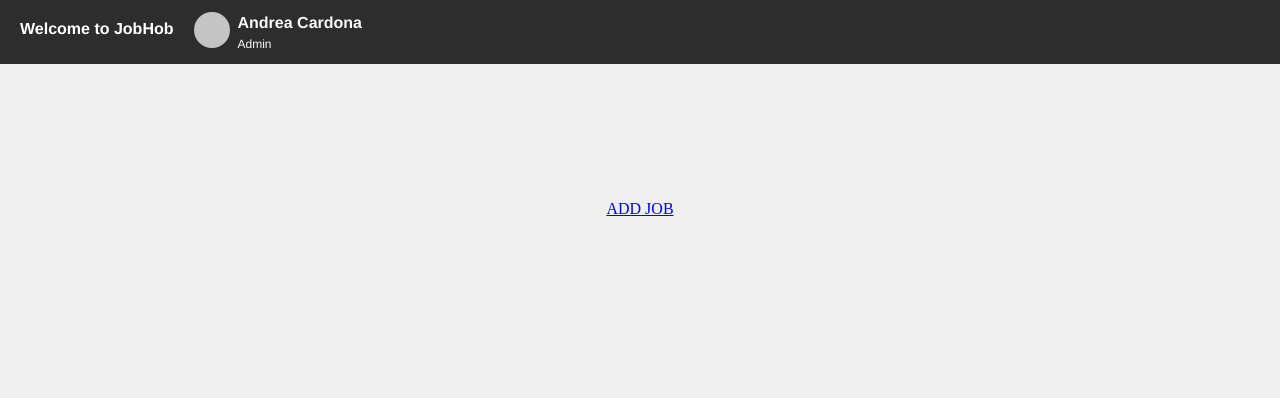
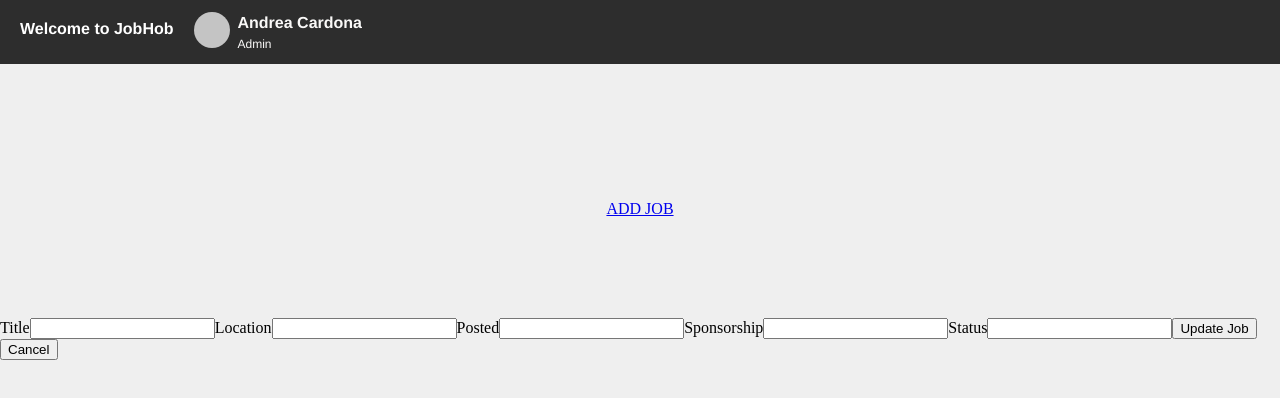
Before and after one commit to andreancardona/job-app, a React (Create React App) app: page /edit-job in a window 1280 px wide. Shown: the top 398 px of the page. Built offline with nearby package versions, Linux system fonts and the light colour scheme.

Commit message:
trying to figure out history

```diff
--- a/src/components/AddJob.js
+++ b/src/components/AddJob.js
@@ -41,7 +41,6 @@ const AddJob = (props) => {
       <button onClick={() => props.setEditing(false)} className="edit-button">
         Cancel
       </button>
-      {console.log('AddJob', props)}
       <Link to="/home">home</Link>
     </form>
 	)
--- a/src/components/App.js
+++ b/src/components/App.js
@@ -6,6 +6,7 @@ import EditJob from './EditJob';
 import AddJob from '../components/AddJob.js';
 import AddJobButton from '../components/AddJobButton';
 import '../styles/App.css';
+import history from './history';
 
 const App = () => {
   const jobsList = [
@@ -53,21 +54,19 @@ const App = () => {
 
   return (
   <div className="app-container">
-    <Router>
+    <Router history={history}>
       <Navigation />
       <AddJobButton />
         <Switch>
           <Route path="/home" component={() => <JobsList jobs={jobs} editJob={editJob} addJob={addJob}/>} />
-          <Route path="/form" component={() =>
-          editing ?
+          <Route path="/edit-job" component={() =>
             <EditJob
+              jobs={jobs}
               editing={editing}
               setEditing={setEditing}
               currentJob={currentJob}
               updateJob={updateJob}
-            />
-            : null
-            } />
+            /> } />
           <Route path="/add-job" component={() =>
             <AddJob jobs={jobs} addJob={addJob} setEditing={setEditing}/>
           }/>
--- a/src/components/EditJob.js
+++ b/src/components/EditJob.js
@@ -1,5 +1,7 @@
 import React, { useState, useEffect } from 'react';
+import { Link } from "react-router-dom";
 import '../styles/EditJob.css';
+import  history from './history';
 
 const EditJob = props => {
   const [ job, setJob ] = useState(props.currentJob)
@@ -12,7 +14,7 @@ const EditJob = props => {
     setJob({ ...job, [name]: value })
   }
 
-  const handleSubmit = (event) => {
+  const handleUpdate = (event) => {
     event.preventDefault()
 
     props.updateJob(job.id, job)
@@ -30,8 +32,9 @@ const EditJob = props => {
 			  <input type="text" name="sponsorship" value={job.sponsorship} onChange={handleInputChange} />
       <label>Status</label>
 			  <input type="text" name="status" value={job.status} onChange={handleInputChange} />
-      <button onClick={handleSubmit}>Update Job</button>
-      <button onClick={() => props.setEditing(false)} className="edit-button">
+      <button onClick={handleUpdate}>Update Job</button>
+      {console.log(props.jobs)}
+      <button onClick={() => props.setEditing(false) || history.push('/Products')} className="edit-button">
         Cancel
       </button>
     </form>
--- a/src/components/JobsList.js
+++ b/src/components/JobsList.js
@@ -1,10 +1,10 @@
 import React from 'react';
+import { Link } from "react-router-dom";
 import '../styles/JobsList.css';
 
 // JobList component where pass down props: jobs & editJob
 // Here we will handle the list view for all the jobs
 const JobsList = (props) => {
-  (console.log('JobsList', props.jobs))
   return (
     <div className="jobs-list-container">
       <div className="jobs-list-headers" tabIndex="0">
@@ -25,7 +25,7 @@ const JobsList = (props) => {
             <div className="sponsorhip">{job.sponsorship}</div>
             <div className="status">{job.status}</div>
             <div>
-              <button onClick={() => {props.editJob(job)}}className="edit-button">
+              <button to="/edit-job" onClick={() => {props.editJob(job)}} className="edit-button">
                 Edit
               </button>
             </div>
--- /dev/null
+++ b/src/components/history.js
@@ -0,0 +1,3 @@
+import { createBrowserHistory as history} from 'history';
+
+export default history();
```
Also changed, not shown: src/index.js (+4 -4 lines), src/Routes.js (added).
